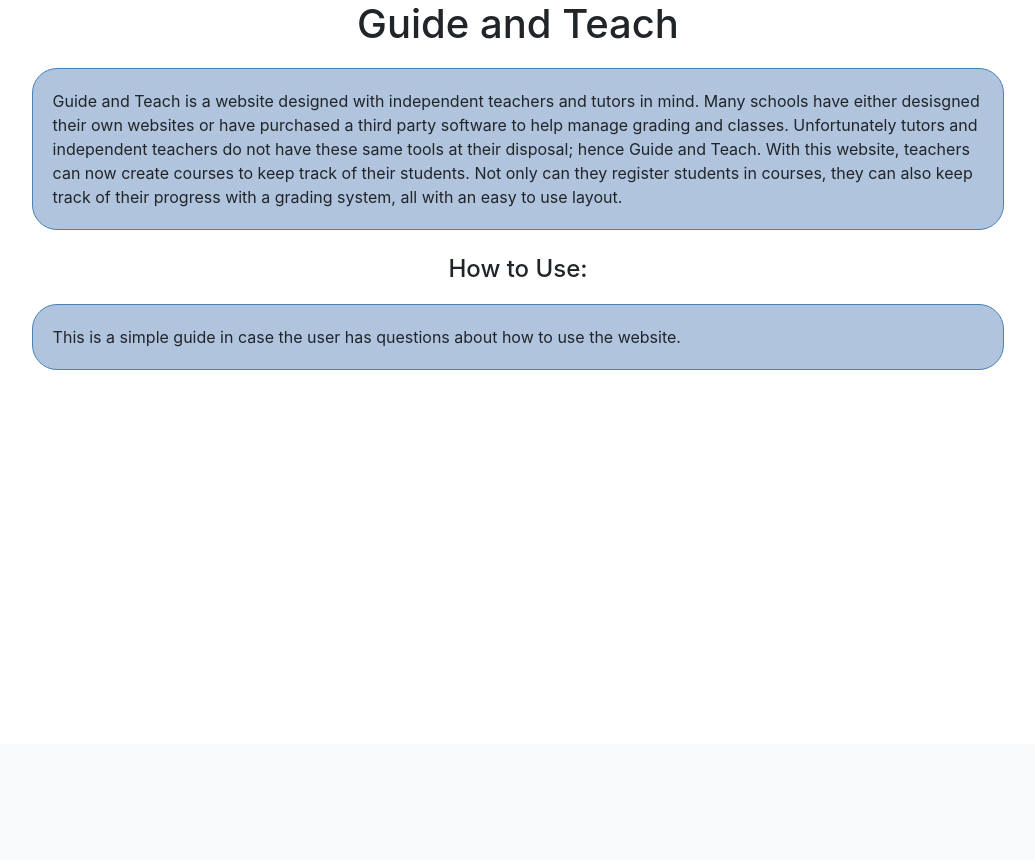
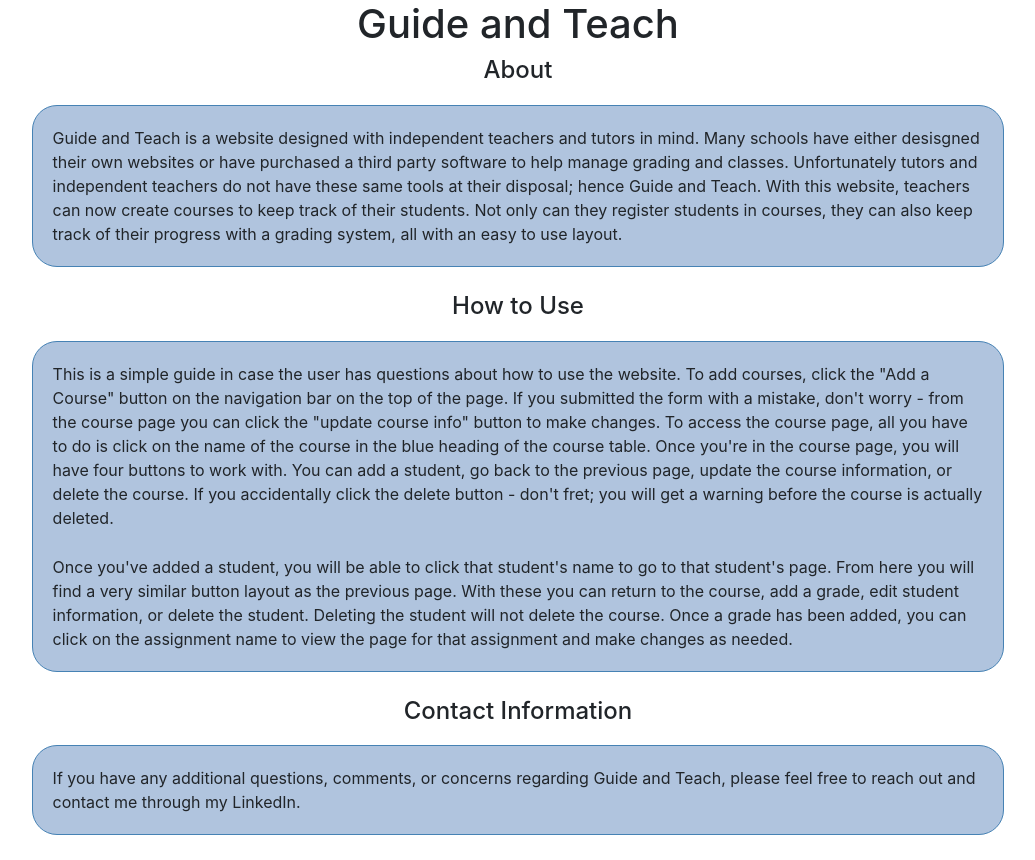
Before and after one commit to GudiedRyan/guide_and_teach, a Flask app: page / in a window 1280 px wide. Shown: the part 56-916 px from the top of the page, without its empty margins (122-1157 px from the left). Before the commit the page ends 426 px from the top, so only its background shows below. Run offline with Flask 2, Linux system fonts and the light colour scheme; some libraries are stand-ins or nearby versions.

Commit message:
Nice polish added

```diff
--- a/guide_and_teach/routes.py
+++ b/guide_and_teach/routes.py
@@ -176,7 +176,7 @@ def single_grade(student_id, course_id, grade_id):
     grade = Grade.query.get_or_404(grade_id)
     if grade.user != current_user:
         abort(403)
-    return render_template('single_grade.html', title=grade.id, student_id=student_id, course_id=course_id, grade=grade)
+    return render_template('single_grade.html', title="Grade", student_id=student_id, course_id=course_id, grade=grade)
 
 @app.route('/course/<int:course_id>/student/<int:student_id>/grade/<int:grade_id>/update', methods=['GET', 'POST'])
 @login_required
--- a/guide_and_teach/static/style.css
+++ b/guide_and_teach/static/style.css
@@ -8,6 +8,9 @@ p {
     border: 1px solid #dddddd;
     border-radius: 3px;
     margin-bottom: 20px;
+    margin-left: 10%;
+    margin-right: 10%;
+    margin-top: 5px;
   }
 
   .site-header .navbar-nav .nav-link {
--- a/guide_and_teach/templates/about.html
+++ b/guide_and_teach/templates/about.html
@@ -1,6 +1,7 @@
 {% extends "layout.html" %}
 {% block content %}
 <h1>Guide and Teach</h1>
+<h4>About</h4>
 <div class="about">
     <p>
         Guide and Teach is a website designed with independent teachers and tutors in mind. Many schools have either desisgned their own websites
@@ -9,10 +10,27 @@
         Not only can they register students in courses, they can also keep track of their progress with a grading system, all with an easy to use layout.
     </p>
 </div>
-<h4>How to Use:</h4>
+<h4>How to Use</h4>
 <div class="about">
     <p>
-        This is a simple guide in case the user has questions about how to use the website.
+        This is a simple guide in case the user has questions about how to use the website. To add courses, click the "Add a Course" button on the navigation bar
+        on the top of the page. If you submitted the form with a mistake, don't worry - from the course page you can click the "update course info" button to make changes.
+        To access the course page, all you have to do is click on the name of the course in the blue heading of the course table. Once you're in the course page, you will
+        have four buttons to work with. You can add a student, go back to the previous page, update the course information, or delete the course.
+        If you accidentally click the delete button - don't fret; you will get a warning before the course is actually deleted.
+    </p>
+    <p>
+        Once you've added a student, you will be able to click that student's name to go to that student's page. From here you will find a very similar
+        button layout as the previous page. With these you can return to the course, add a grade, edit student information, or delete the student.
+        Deleting the student will not delete the course. Once a grade has been added, you can click on the assignment name to view the page for that
+        assignment and make changes as needed.
+    </p>
+</div>
+<h4>Contact Information</h4>
+<div class="about">
+    <p>
+        If you have any additional questions, comments, or concerns regarding Guide and Teach, please feel free to reach out and contact me
+        through my LinkedIn.
     </p>
 </div>
 {% endblock content %}
--- a/guide_and_teach/templates/courses_page.html
+++ b/guide_and_teach/templates/courses_page.html
@@ -1,8 +1,10 @@
 {% extends "layout.html" %}
 {% block content %}
     <h1>Courses</h1>
+    <div class="about">
     <div class="course_desc">
         <p>To access, view, or change any information within the course, click on the course title.</p>
+    </div>
     </div>
     {% for course in courses %}
     {% if course.user == current_user %}
--- a/guide_and_teach/templates/grade.html
+++ b/guide_and_teach/templates/grade.html
@@ -50,8 +50,10 @@
         </div>
     </form>
 </div>
+<div class="about">
 <p><strong>Note:</strong> Due to the varying needs of teachers, there is a lot of freedom available with this particular form.
     Rather than restrict teachers to being able to only put numbers in for the points, this now enables teachers to denote assignments however they
     see fit. The max score is also able to be less than the score, in the case that the teacher wishes to add extra credit.
     </p>
+</div>
 {% endblock content %}
--- a/guide_and_teach/templates/single_course.html
+++ b/guide_and_teach/templates/single_course.html
@@ -2,7 +2,7 @@
 {% block content %}
         <article>
             <h1>{{ course.course_title }}</h1>
-            <div class="course_desc"><p>{{ course.course_desc }}</p></div>
+            <div class="about"><div class="course_desc"><p>{{ course.course_desc }}</p></div></div>
             <table class="table-striped">
                 <thead>
                     <tr>
```
Also changed, not shown: guide_and_teach/site.db.
